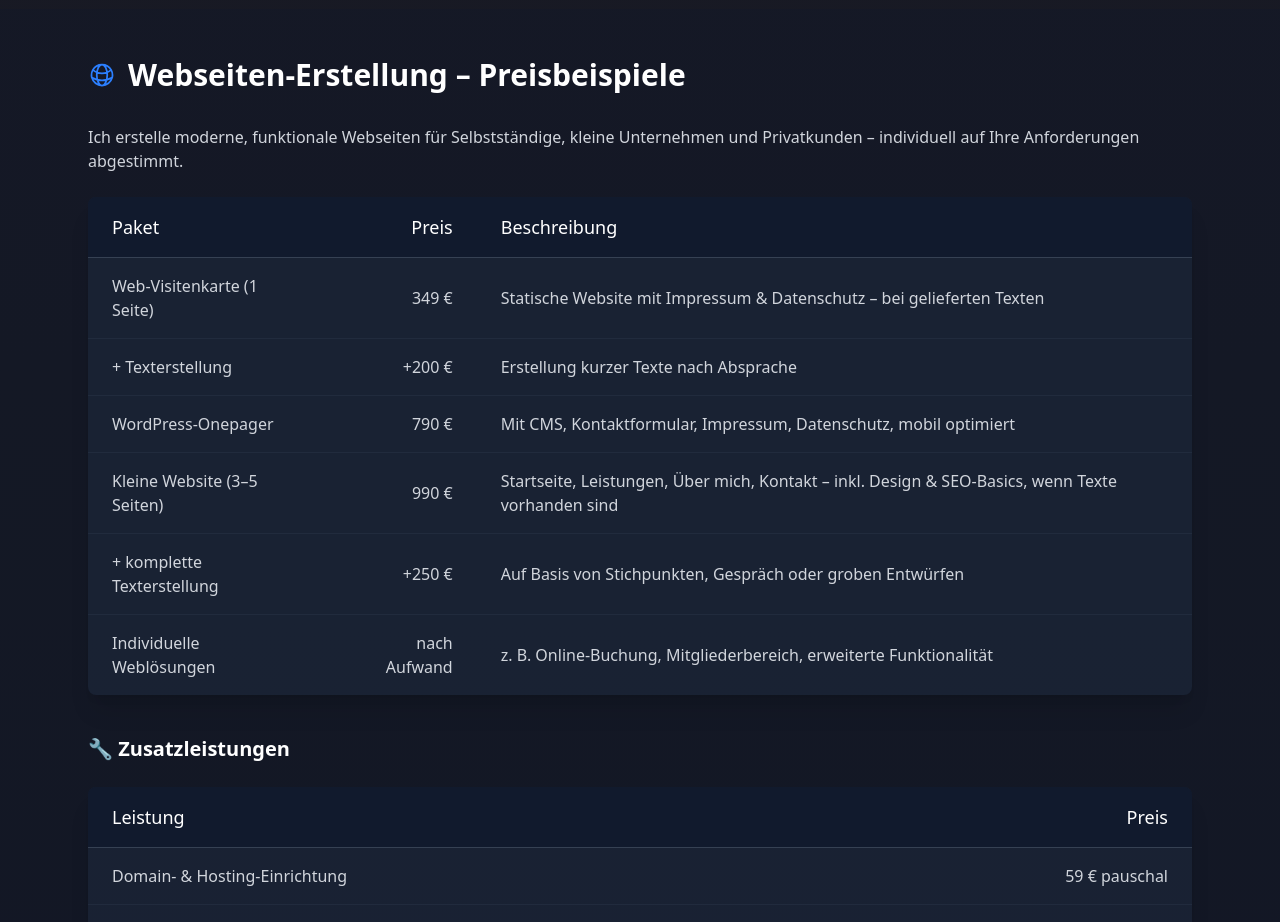
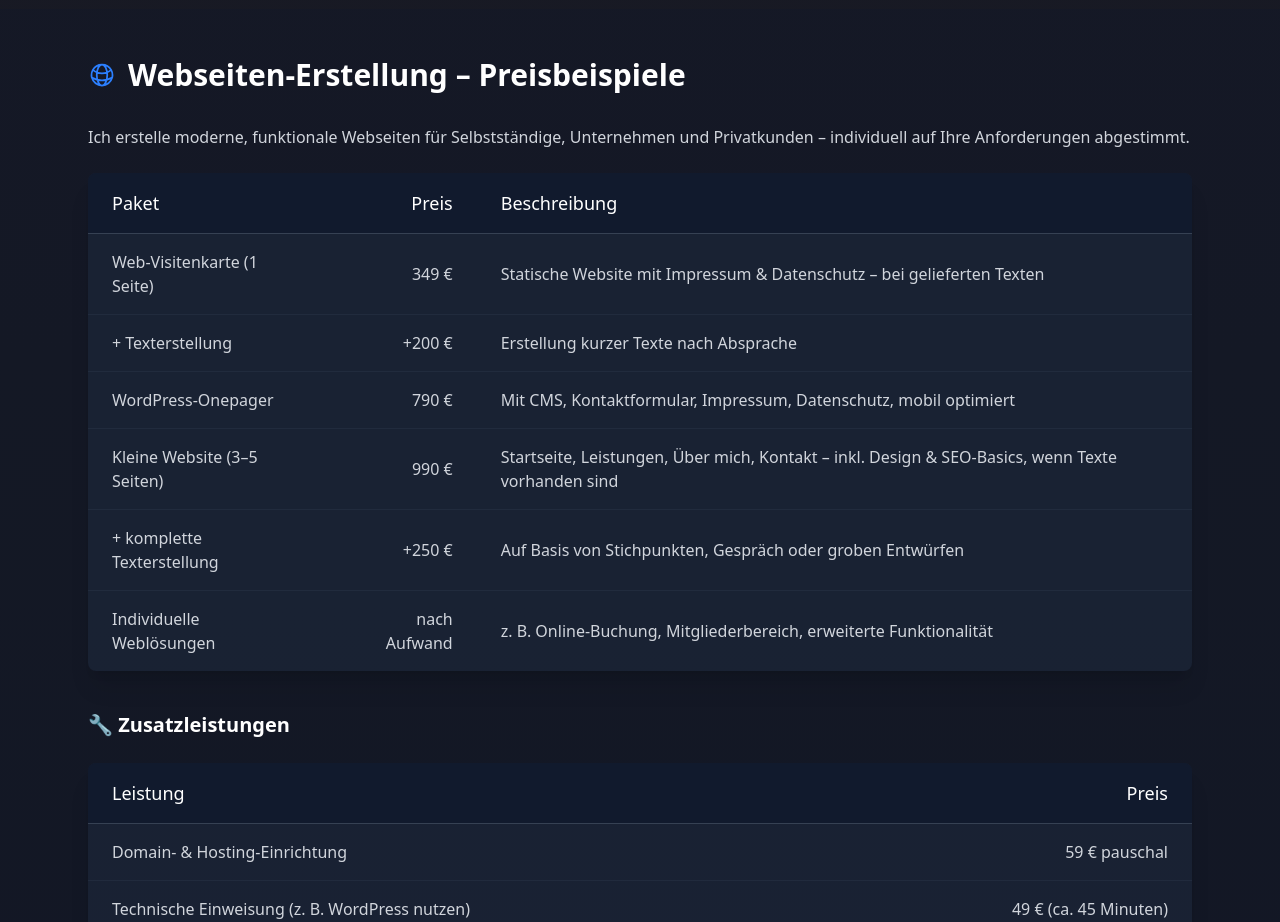
Before and after one commit to Nikstar17/portfolio, a Vue app: page /preise in a window 1280 px wide. Shown: the part 1100-2022 px from the top of the page. Built offline with nearby package versions, Linux system fonts and the light colour scheme.

Commit message:
fix: update description in PreiseView for clarity and conciseness

```diff
--- a/src/views/PreiseView.vue
+++ b/src/views/PreiseView.vue
@@ -127,7 +127,7 @@
         </div>
 
         <p class="mb-6 text-gray-300">
-          Ich erstelle moderne, funktionale Webseiten für Selbstständige, kleine Unternehmen und
+          Ich erstelle moderne, funktionale Webseiten für Selbstständige, Unternehmen und
           Privatkunden – individuell auf Ihre Anforderungen abgestimmt.
         </p>
 
```
